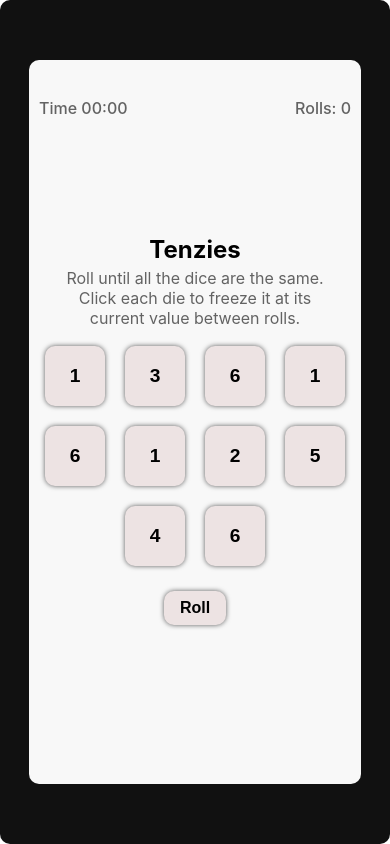
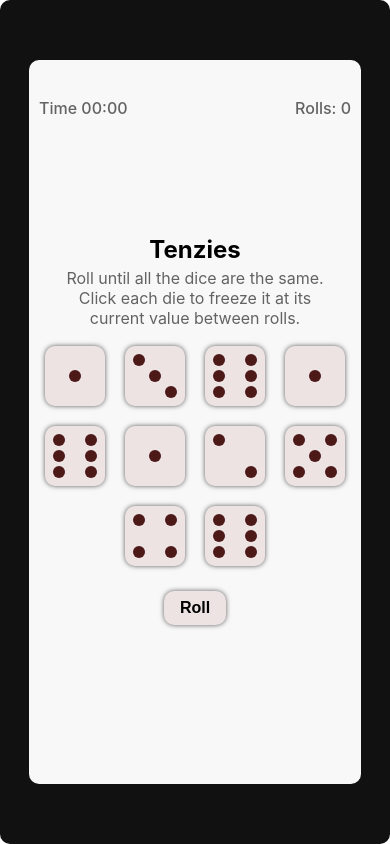
Before and after one commit to Anxhi04/tenzies-game, a React (Create React App) app: page / in a window 390 px wide. Built offline with nearby package versions, Linux system fonts and the light colour scheme.

Commit message:
zevendesimi i numrave me pika sic jan tek dice dhe rregullimi tyre per ti bere responsive

```diff
--- a/src/App.css
+++ b/src/App.css
@@ -8,8 +8,7 @@
   border: none;
   margin: 5px;
   cursor: pointer;
-  font-size: 1.5rem;
-  font-weight: bold;
+  padding: 5px;
 }
 .dice:hover{
   background: rgb(226, 196, 196);
@@ -27,9 +26,12 @@
 }
 .rollBtn:hover{
   background: rgb(237, 221, 221);
+  transform: translate(0, -2px);
+  transform: scale(1.02);
+  box-shadow: 0px 5px 15px rgba(0, 0, 0, 0.642);
 }
 .dice.held{
-  background: rgb(238, 181, 181);
+  background: rgba(235, 184, 184, 0.919);
 }
 .title{
   font-size: 2rem;
@@ -65,7 +67,7 @@
   .dice{
     height: 60px;
     width: 60px;
-    font-size: 1.2rem;
+    padding: 6px;
   }
   .rollBtn{
     font-size: 1rem;
@@ -81,12 +83,17 @@
   .timer, .rollcount{
     font-size: 1rem;
   }
+  .pip {
+    width: 12px;
+    height: 12px;
+  }
 }
 /*per desktop*/
 @media (min-width: 800px) {
   .dice{
     height:100px;
     width: 100px;
+    padding: 10px;
   }
   .rollBtn{
     font-size: 1.5rem;
@@ -105,4 +112,34 @@
   .timer, .rollcount{
     font-size: 1.5rem;
   }
+  .pip {
+    width: 15px;
+    height: 15px;
+  }
 }
+
+.pip-grid {
+  display: grid;
+  grid-template-rows: repeat(3, 1fr);
+  grid-template-columns: repeat(3, 1fr);
+  width: 100%;
+  height: 100%;
+  position: relative;
+
+}
+
+.pip {
+  background: rgb(77, 24, 24);
+  border-radius: 50%;
+  justify-self: center;
+  align-self: center;
+}
+
+/* Pozicionet sipas row/col */
+.row-1 { grid-row: 1; }
+.row-2 { grid-row: 2; }
+.row-3 { grid-row: 3; }
+
+.col-1 { grid-column: 1; }
+.col-2 { grid-column: 2; }
+.col-3 { grid-column: 3; }
--- a/src/components/Dice.jsx
+++ b/src/components/Dice.jsx
@@ -1,4 +1,13 @@
 export default function Dice(props){
+    //kordinatat ne varesi te nr te zarit si do vendosen pikat
+    const pipPositions = {
+        1:[[2,2]],
+        2:[[1,1],[3,3]],
+        3:[[1,1],[2,2],[3,3]],
+        4:[[1,1],[1,3],[3,1],[3,3]],
+        5:[[1,1],[1,3],[2,2],[3,1],[3,3]],
+        6:[[1,1],[2,1],[3,1],[1,3],[2,3],[3,3]]
+    }
   return(
     <>
         <button onClick={props.holdDice}
@@ -9,10 +18,13 @@ export default function Dice(props){
                     onMouseMove={props.onMouseMove}
                     onMouseLeave={props.onMouseLeave}
                     style={props.style}
+                    >
+                        <div className="pip-grid">
+                            {pipPositions[props.value].map(([row, col], index)=>(
+                                <span key={index} className={`pip row-${row} col-${col}`}></span>
+                            ))}
 
-                    >
-            {props.value}
-
+                        </div>
         </button>
     </>
   )
```
